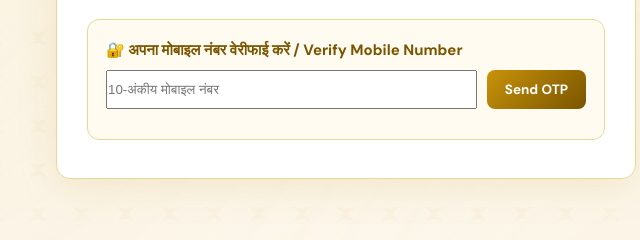
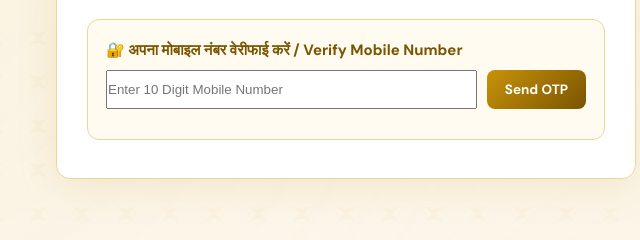
Before and after one commit to cloudhostadmin/Kalyan_Upgrade, a plain HTML site: page index.html in a window 1280 px wide. Shown: the part 156-396 px from the top of the page, 294-934 px from the left. Drawn offline with Linux system fonts and the light colour scheme; a web font is replaced by a local one.

Commit message:
Update index.html

```diff
--- a/index.html
+++ b/index.html
@@ -374,7 +374,7 @@ body::before {
       <div id="otpMobileStage">
         <h3>🔐 अपना मोबाइल नंबर वेरीफाई करें / Verify Mobile Number</h3>
         <div class="otp-row">
-          <input type="tel" id="mobileNumberInput" maxlength="10" pattern="[0-9]{10}" placeholder="10-अंकीय मोबाइल नंबर" inputmode="numeric">
+          <input type="tel" id="mobileNumberInput" maxlength="10" pattern="[0-9]{10}" placeholder="Enter 10 Digit Mobile Number" inputmode="numeric">
           <button type="button" id="sendOtpBtn" onclick="OTP.sendOTP()">Send OTP</button>
         </div>
       </div>
```
